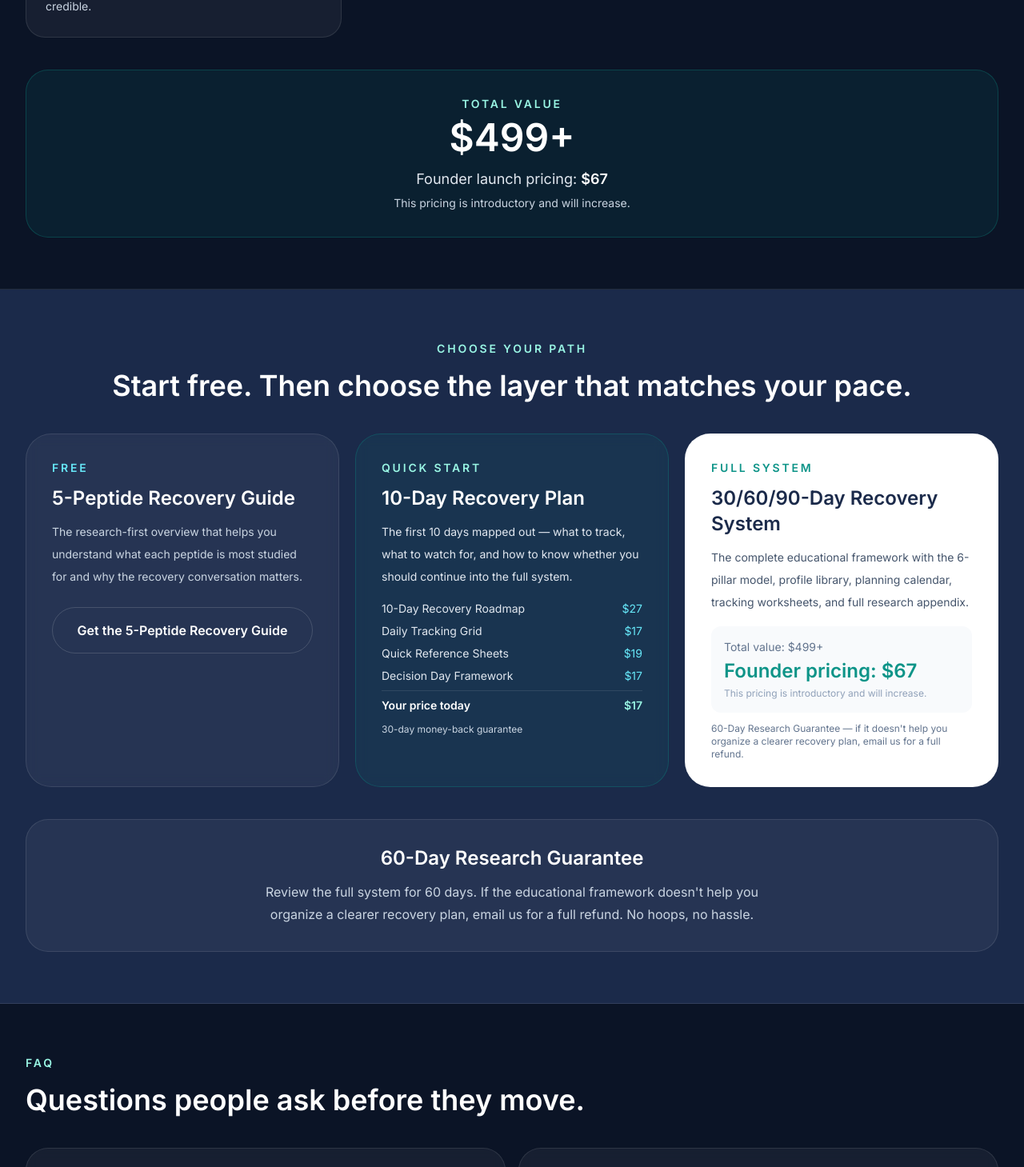
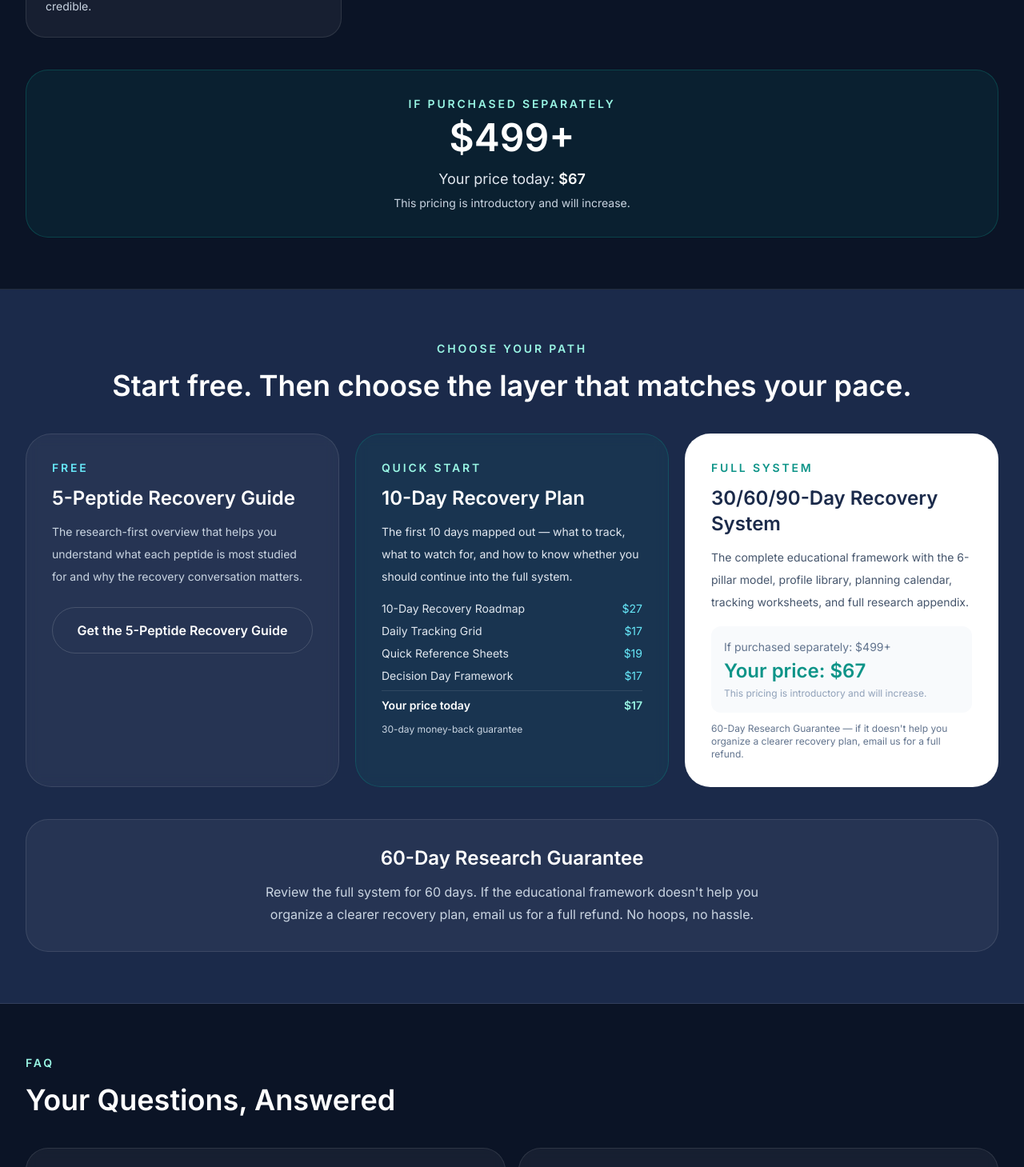
Before and after one commit to helix8bot/peptidelaunch-recovery, a Next.js app: page / in a window 1280 px wide. Shown: the part 5480-6939 px from the top of the page at 80% size. Built offline with nearby package versions, Linux system fonts and the light colour scheme.

Commit message:
Strip all internal framework labels — 100% customer-facing copy

```diff
--- a/app/page.tsx
+++ b/app/page.tsx
@@ -252,7 +252,7 @@ export default function Home() {
                   Research-first education for the pain-management loop
                 </div>
 
-                {/* Triple Hook */}
+                {/* Hero headlines */}
                 <div className="space-y-5">
                   <p className="text-xl font-medium text-[#67E8F9] sm:text-2xl">Still stuck in the pain-management loop?</p>
                   <h1 className="max-w-4xl text-3xl font-semibold leading-tight sm:text-4xl lg:text-5xl">
@@ -455,7 +455,7 @@ export default function Home() {
                 <p className="text-sm font-semibold uppercase tracking-[0.2em] text-[#99F6E4]">What you get</p>
                 <h2 className="mt-4 text-3xl font-semibold sm:text-4xl">Inside the Full 30/60/90-Day Recovery System</h2>
                 <p className="mx-auto mt-4 max-w-3xl text-lg leading-8 text-slate-300">
-                  Here&apos;s everything included — and what each piece would cost if sold separately.
+                  Here&apos;s everything included in the complete system.
                 </p>
               </div>
 
@@ -471,11 +471,11 @@ export default function Home() {
                 ))}
               </div>
 
-              {/* Total value callout */}
+              {/* Pricing summary */}
               <div className="mt-10 rounded-[1.75rem] border border-[#0D9488]/30 bg-[#0D9488]/10 p-8 text-center">
-                <div className="text-sm font-semibold uppercase tracking-[0.2em] text-[#99F6E4]">Total value</div>
+                <div className="text-sm font-semibold uppercase tracking-[0.2em] text-[#99F6E4]">If purchased separately</div>
                 <div className="mt-2 text-5xl font-semibold text-white">$499+</div>
-                <p className="mt-3 text-lg leading-8 text-slate-200">Founder launch pricing: <span className="font-semibold text-white">$67</span></p>
+                <p className="mt-3 text-lg leading-8 text-slate-200">Your price today: <span className="font-semibold text-white">$67</span></p>
                 <p className="mt-1 text-sm text-slate-300">This pricing is introductory and will increase.</p>
               </div>
             </div>
@@ -529,8 +529,8 @@ export default function Home() {
                   <h3 className="mt-3 text-2xl font-semibold text-[#1B2A4A]">30/60/90-Day Recovery System</h3>
                   <p className="mt-3 text-sm leading-7 text-slate-600">The complete educational framework with the 6-pillar model, profile library, planning calendar, tracking worksheets, and full research appendix.</p>
                   <div className="mt-4 rounded-xl bg-slate-50 p-4">
-                    <div className="text-sm text-slate-500">Total value: $499+</div>
-                    <div className="mt-1 text-2xl font-semibold text-[#0D9488]">Founder pricing: $67</div>
+                    <div className="text-sm text-slate-500">If purchased separately: $499+</div>
+                    <div className="mt-1 text-2xl font-semibold text-[#0D9488]">Your price: $67</div>
                     <p className="mt-1 text-xs text-slate-400">This pricing is introductory and will increase.</p>
                   </div>
                   <p className="mt-3 text-xs text-slate-500">60-Day Research Guarantee — if it doesn&apos;t help you organize a clearer recovery plan, email us for a full refund.</p>
@@ -551,7 +551,7 @@ export default function Home() {
           <section id="faq" className="border-b border-white/10 bg-[#0B1426] px-4 py-16 sm:px-6 lg:px-8">
             <div className="mx-auto max-w-7xl">
               <p className="text-sm font-semibold uppercase tracking-[0.2em] text-[#99F6E4]">FAQ</p>
-              <h2 className="mt-4 text-3xl font-semibold sm:text-4xl">Questions people ask before they move.</h2>
+              <h2 className="mt-4 text-3xl font-semibold sm:text-4xl">Your Questions, Answered</h2>
               <div className="mt-10 grid gap-4 lg:grid-cols-2">
                 {faqs.map((faq) => (
                   <details key={faq.question} className="group rounded-[1.75rem] border border-white/10 bg-white/5 p-6 backdrop-blur-sm">
@@ -684,11 +684,11 @@ export default function Home() {
 
                   <div className="mt-8 grid gap-4 sm:grid-cols-2">
                     <div className="rounded-[1.5rem] border border-white/10 bg-white/5 p-5">
-                      <div className="text-sm font-semibold uppercase tracking-[0.2em] text-[#67E8F9]">Total value</div>
+                      <div className="text-sm font-semibold uppercase tracking-[0.2em] text-[#67E8F9]">If purchased separately</div>
                       <div className="mt-2 text-3xl font-semibold">$499+</div>
                     </div>
                     <div className="rounded-[1.5rem] border border-[#0D9488]/30 bg-[#0D9488]/10 p-5">
-                      <div className="text-sm font-semibold uppercase tracking-[0.2em] text-[#99F6E4]">Founder pricing</div>
+                      <div className="text-sm font-semibold uppercase tracking-[0.2em] text-[#99F6E4]">Your price</div>
                       <div className="mt-2 text-3xl font-semibold">$67</div>
                       <p className="mt-1 text-xs text-slate-300">This pricing is introductory and will increase.</p>
                     </div>
```
